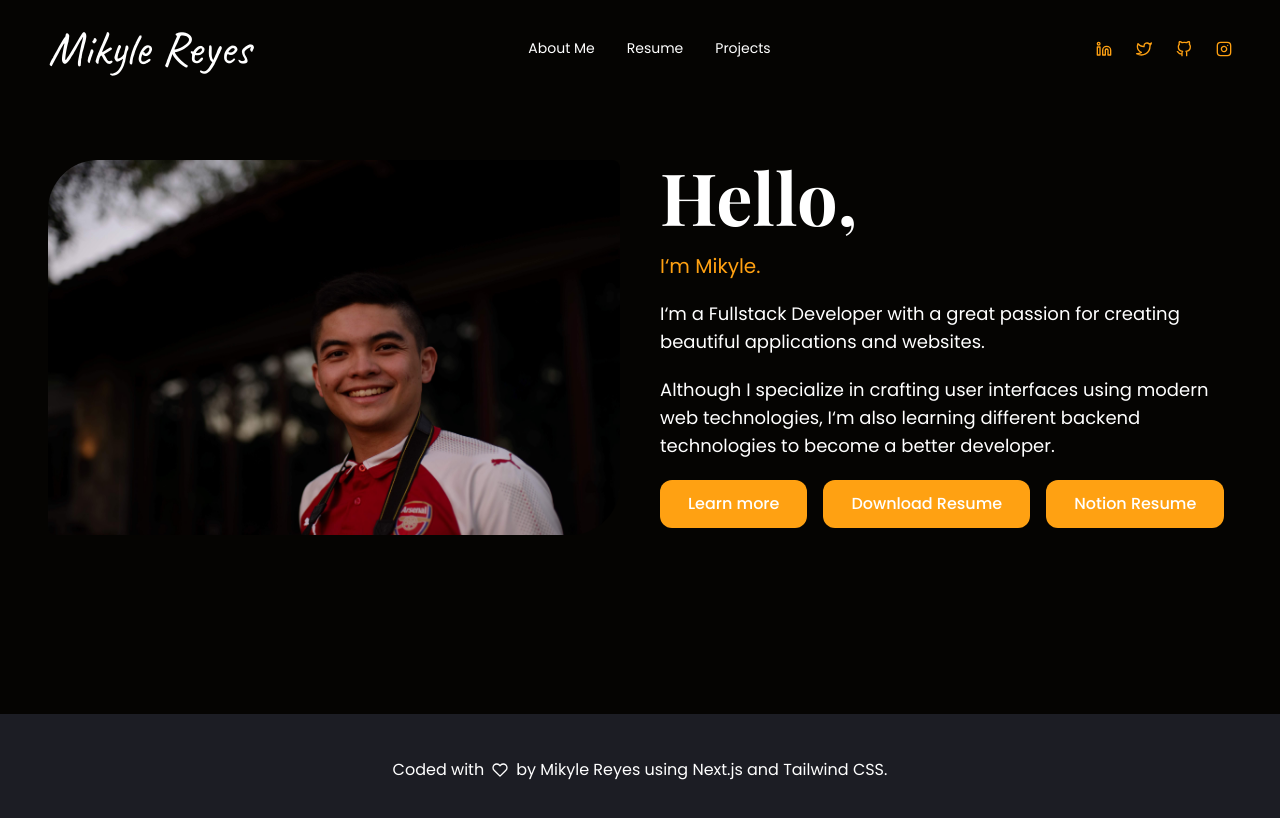
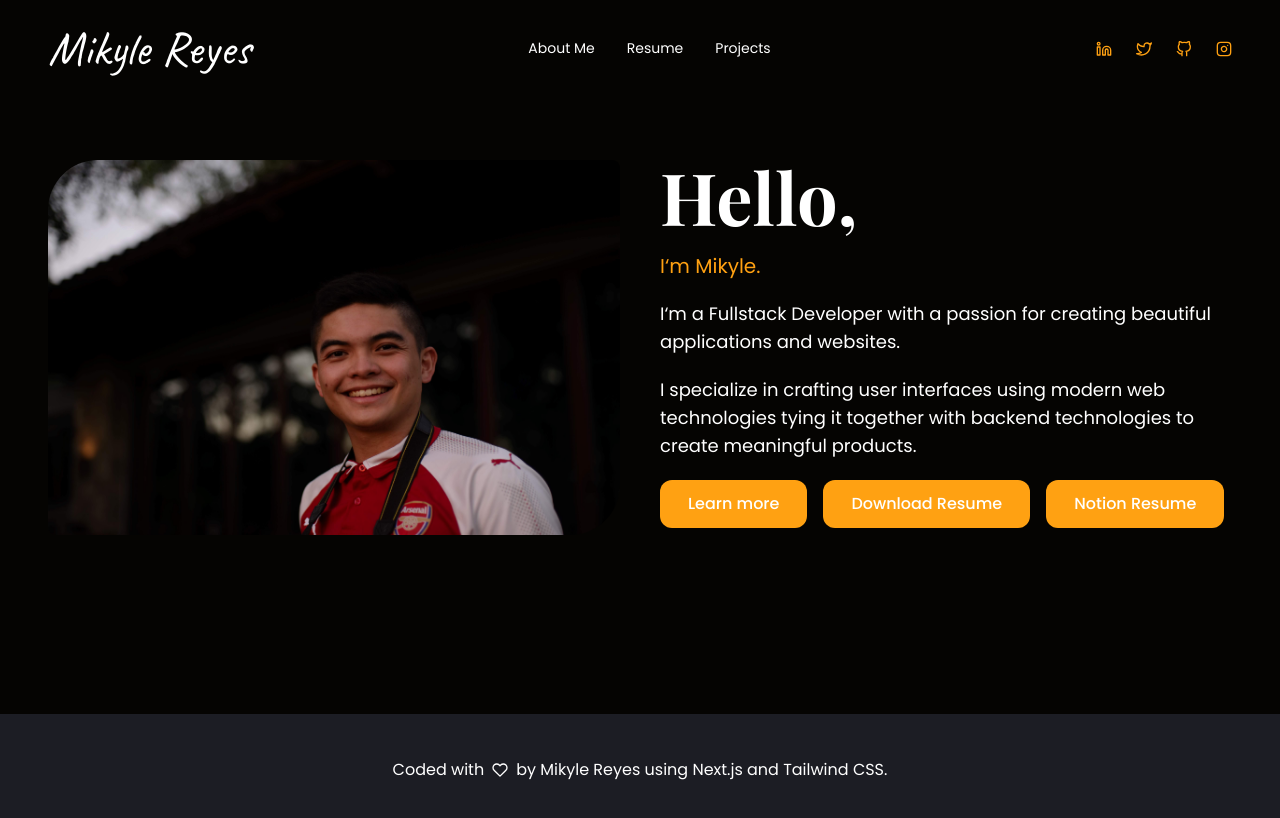
Before and after one commit to muhkyle17/portfolio-website, a Next.js app: page /about-me in a window 1280 px wide. Shown: the top 818 px of the page. Built offline with nearby package versions, Linux system fonts and the light colour scheme; a web font is replaced by a local one.

Commit message:
Re word the description of the about page

```diff
--- a/components/About.js
+++ b/components/About.js
@@ -97,12 +97,12 @@ const About = () => {
             <p className='text-primary text-xl'>I&lsquo;m Mikyle.</p>
             {/* <hr className='border-[0.3px] border-white border-opacity-30 rounded-full' /> */}
             <p>
-              I&lsquo;m a Fullstack Developer with a great passion for creating beautiful
-              applications and websites.
+              I&lsquo;m a Fullstack Developer with a passion for creating beautiful applications and
+              websites.
             </p>
             <p>
-              Although I specialize in crafting user interfaces using modern web technologies,
-              I&lsquo;m also learning different backend technologies to become a better developer.
+              I specialize in crafting user interfaces using modern web technologies tying it
+              together with backend technologies to create meaningful products.
             </p>
             <div className='flex flex-wrap gap-4'>
               <button
```
